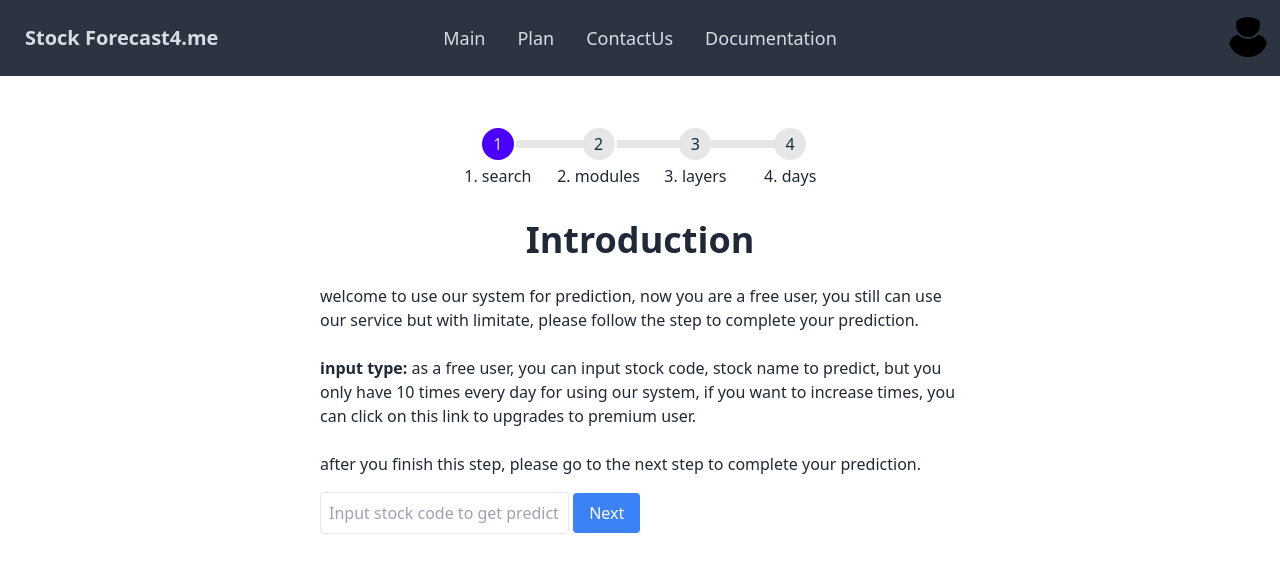
After one commit to EricLi0473/CSCI321, a Flask app: template templates/individualFreeUser/RequestPrediction.html in a window 1280 px wide. The commit adds this page. Shown: the top 573 px of the page. Run offline with Flask 3, Linux system fonts and the light colour scheme; the template is opened without the code that fills it, so the values that code supplies are empty; some libraries are stand-ins or nearby versions.

Commit message:
JinWei upload, user page and admin page, not complete yet

```diff
--- /dev/null
+++ b/templates/individualFreeUser/RequestPrediction.html
@@ -0,0 +1,163 @@
+<!DOCTYPE html>
+<html lang="en">
+<head>
+    <meta charset="UTF-8">
+    <title>RequestPrediction</title>
+    <script src="https://cdn.tailwindcss.com"></script>
+    <script src="https://cdn.jsdelivr.net/npm/vue@2/dist/vue.js"></script>
+    <script src="https://cdn.jsdelivr.net/npm/axios/dist/axios.min.js"></script>
+    <link href="https://cdn.jsdelivr.net/npm/daisyui@4.12.2/dist/full.min.css" rel="stylesheet" type="text/css" />
+</head>
+
+<header>
+    <div class="navbar bg-neutral text-neutral-content">
+  <div class="navbar-start">
+    <div class="dropdown">
+      <div tabindex="0" role="button" class="btn btn-ghost lg:hidden">
+        <svg xmlns="http://www.w3.org/2000/svg" class="h-5 w-5" fill="none" viewBox="0 0 24 24" stroke="currentColor"><path stroke-linecap="round" stroke-linejoin="round" stroke-width="2" d="M4 6h16M4 12h8m-8 6h16" /></svg>
+      </div>
+      <ul tabindex="0" class="menu menu-sm dropdown-content mt-3 z-[1] p-2 shadow bg-base-100 rounded-box w-52">
+        <li><a>Item 1</a></li>
+        <li>
+          <a>Parent</a>
+          <ul class="p-2">
+            <li><a>Submenu 1</a></li>
+            <li><a>Submenu 2</a></li>
+          </ul>
+        </li>
+        <li><a>Item 3</a></li>
+      </ul>
+    </div>
+    <a class="btn btn-ghost text-xl" href="/">Stock Forecast4.me</a>
+  </div>
+  <div class="navbar-center hidden lg:flex">
+    <ul class="menu menu-horizontal px-1 text-lg">
+      <li><a href="/">Main</a></li>
+      <li><a>Plan</a></li>
+      <li><a>ContactUs</a></li>
+      <li><a>Documentation</a></li>
+    </ul>
+  </div>
+  <div class="navbar-end">
+      <div class="dropdown dropdown-end">
+      <div tabindex="0" role="button" class="btn btn-ghost btn-circle avatar">
+        <div class="w-10 rounded-full">
+          <img alt="Tailwind CSS Navbar component" src="../../static/resource/normal_u15.svg" />
+        </div>
+      </div>
+      <ul tabindex="0" class="mt-3 z-[1] p-2 menu menu-sm dropdown-content bg-neutral  rounded-box w-52">
+        <li>
+          <a class="justify-between">
+            Profile
+            <span class="badge">New</span>
+          </a>
+        </li>
+        <li><a>Logout</a></li>
+      </ul>
+    </div>
+  </div>
+</div>
+</header>
+
+<body>
+  <div class="h-fit w-fit mx-auto mt-12">
+  <ul class="steps">
+    <li id="step1-nav" class="step step-primary">1. search</li>
+    <li id="step2-nav" class="step step-primary ml-3">2. modules</li>
+    <li id="step3-nav" class="step ml-4">3. layers</li>
+    <li id="step4-nav" class="step ml-4">4. days</li>
+  </ul>
+  </div>
+
+  <div id="step1" class="step-content h-fit w-fit mx-auto mt-8">
+    <div class="h-fit w-1/2 mx-auto text-center">
+      <h1 class="text-4xl font-bold">Introduction</h1><br>
+    </div>
+    <div class="h-fit w-1/2 mx-auto">
+      welcome to use our system for prediction, now you are a free user, you still can use our service but with limitate, please follow the step to complete your prediction.<br><br>
+      <b>input type:</b> as a free user, you can input stock code, stock name to predict, but you only have 10 times every day for using our system, if you want to increase times, you can click on this link to upgrades to premium user.<br><br>
+      after you finish this step, please go to the next step to complete your prediction.
+    </div>
+    <div class="h-fit w-1/2 mx-auto">
+      <input type="text" placeholder="Input stock code to get predictions..." class="mt-4 p-2 border rounded">
+      <button onclick="nextStep(2)" class="mt-4 px-4 py-2 bg-blue-500 text-white rounded">Next</button>
+    </div>
+  </div>
+
+  <div id="step2" class="step-content h-fit w-fit mx-auto mt-8 hidden">
+    <h2 class="text-xl font-bold">Step 2: Module Choose</h2>
+    <div class="flex space-x-4 mt-4">
+      <button class="px-4 py-2 bg-blue-500 text-white rounded">SVM</button>
+      <button class="px-4 py-2 bg-blue-500 text-white rounded">LSTM</button>
+      <button class="px-4 py-2 bg-blue-500 text-white rounded">Linear Regression</button>
+    </div>
+    <button onclick="previousStep(1)" class="mt-4 px-4 py-2 bg-gray-500 text-white rounded">Previous</button>
+    <button onclick="nextStep(3)" class="mt-4 px-4 py-2 bg-blue-500 text-white rounded">Next</button>
+  </div>
+
+  <div id="step3" class="step-content h-fit w-fit mx-auto mt-8 hidden">
+    <h2 class="text-xl font-bold">Step 3: Layer Choose</h2>
+    <div class="mt-4">
+      <label for="layers">Number of Layers:</label>
+      <select id="layers" class="ml-2 p-2 border rounded">
+        <option value="1">1</option>
+        <option value="2">2</option>
+        <option value="3">3</option>
+      </select>
+    </div>
+    <div class="mt-4">
+      <label for="neurons">Number of Neurons per Layer:</label>
+      <select id="neurons" class="ml-2 p-2 border rounded">
+        <option value="10">10</option>
+        <option value="20">20</option>
+        <option value="30">30</option>
+      </select>
+    </div>
+    <button onclick="previousStep(2)" class="mt-4 px-4 py-2 bg-gray-500 text-white rounded">Previous</button>
+    <button onclick="nextStep(4)" class="mt-4 px-4 py-2 bg-blue-500 text-white rounded">Next</button>
+  </div>
+
+  <div id="step4" class="step-content h-fit w-fit mx-auto mt-8 hidden">
+    <h2 class="text-xl font-bold">Step 4: Time Choose</h2>
+    <label for="days" class="mt-4">Number of Days:</label>
+    <input type="range" id="days" min="1" max="100" value="50" class="ml-2">
+    <span id="daysValue" class="ml-2">50 Days</span>
+    <br>
+    <button onclick="previousStep(3)" class="mt-4 px-4 py-2 bg-gray-500 text-white rounded">Previous</button>
+    <button class="mt-4 px-4 py-2 bg-blue-500 text-white rounded">Get Predict</button>
+  </div>
+
+  <script>
+    function activateStep(step) {
+      const steps = ['step1', 'step2', 'step3', 'step4'];
+      steps.forEach((s, index) => {
+        const stepNav = document.getElementById(`${s}-nav`);
+        if (index + 1 === step) {
+          stepNav.classList.add('step-primary');
+        } else {
+          stepNav.classList.remove('step-primary');
+        }
+      });
+    }
+
+    function nextStep(step) {
+      activateStep(step);
+      for (let i = 1; i <= 4; i++) {
+        document.getElementById(`step${i}`).classList.add('hidden');
+      }
+      document.getElementById(`step${step}`).classList.remove('hidden');
+    }
+
+    function previousStep(step) {
+      activateStep(step);
+      for (let i = 1; i <= 4; i++) {
+        document.getElementById(`step${i}`).classList.add('hidden');
+      }
+      document.getElementById(`step${step}`).classList.remove('hidden');
+    }
+
+    // Initialize first step
+    activateStep(1); // Initialize step 1 as active
+  </script>
+</body>
+</html>
--- a/templates/system/login.html
+++ b/templates/system/login.html
@@ -41,7 +41,6 @@
   <div class="navbar-end">
   </div>
 </div>
-
   </header>
   <body>
 
```
